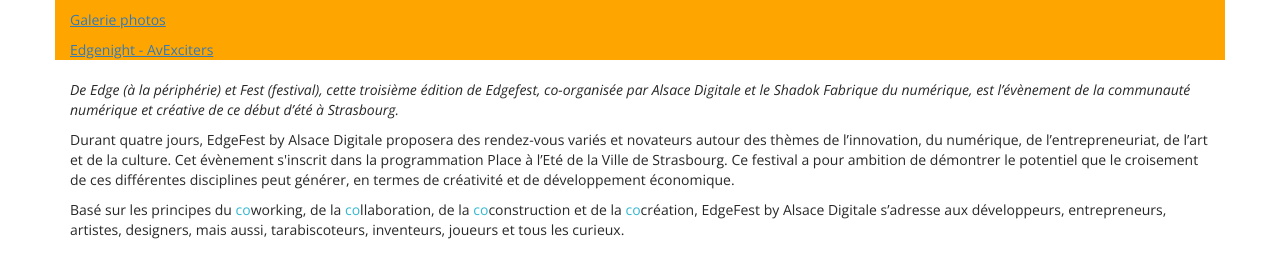
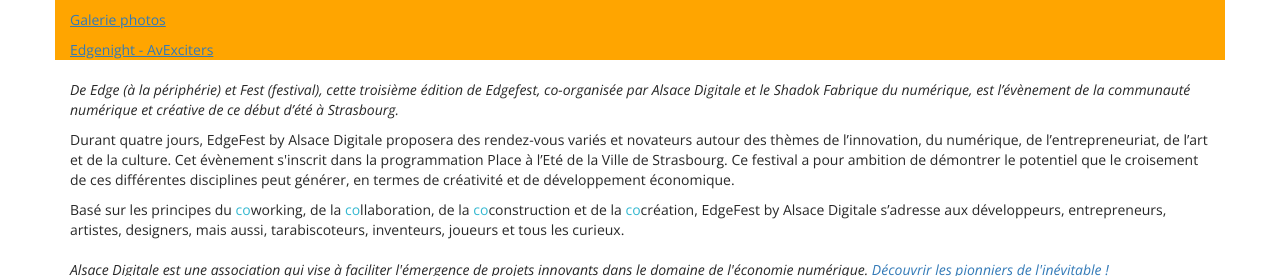
Before and after one commit to AlsaceDigitale/www.edgefest.fr-2019-temporary, a Jekyll site: the page built from index.html, in a window 1280 px wide and 900 px high, scrolled down 653 px, cut to the strip 0-276 px from the top of the window. Built offline with Jekyll 4.4.1, drawn with Linux system fonts in a browser that asks for light colours; nearby versions of some CDN libraries; some web fonts are replaced.

Commit message:
Lien vers Alsace Digitale

```diff
--- a/_includes/intro.html
+++ b/_includes/intro.html
@@ -27,6 +27,9 @@
                     by Alsace Digitale s’adresse aux développeurs, entrepreneurs, artistes, designers, mais aussi,
                     tarabiscoteurs, inventeurs, joueurs et tous les curieux.</p>
             </div>
+            <div class="col-xs-12">
+            <p style="margin-top:20px;"><em>Alsace Digitale est une association qui vise à faciliter l'émergence de projets innovants dans le domaine de l'économie numérique.<a href="http://www.alsacedigitale.org/"> Découvrir les pionniers de l'inévitable !</a></em></p>
+            </div>
         </div>
         <div class="row">
             <div class="col-xs-12 text-center">
```
